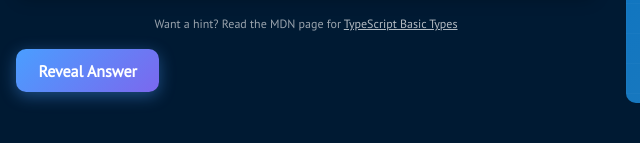
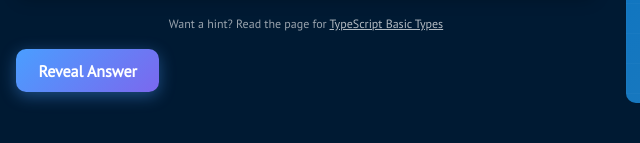
Before and after one commit to BogieBogard/ts, a plain HTML site: page index.html in a window 1280 px wide. Shown: the part 537-680 px from the top of the page, 14-654 px from the left. Drawn offline with nearby package versions, Linux system fonts and the light colour scheme.

Commit message:
hint text change

```diff
--- a/index.html
+++ b/index.html
@@ -46,7 +46,9 @@
     <p id="instructions"></p>
     <div id="editor">
       <div id="css">
-        <div class="line-numbers">1<br>2<br>3<br>4<br>5<br>6<br>7<br>8<br>9<br>10<br>11<br>12<br>13<br>14<br>15<br>16<br>17<br>18<br>19<br>20<br>21<br>22<br>23<br>24<br>25<br>26<br>27<br>28<br>29<br>30</div>
+        <div class="line-numbers">
+          1<br>2<br>3<br>4<br>5<br>6<br>7<br>8<br>9<br>10<br>11<br>12<br>13<br>14<br>15<br>16<br>17<br>18<br>19<br>20<br>21<br>22<br>23<br>24<br>25<br>26<br>27<br>28<br>29<br>30
+        </div>
         <pre id="before"></pre>
         <div class="code-wrapper">
           <div id="code-highlight" class="code-highlight"></div>
@@ -59,7 +61,7 @@
     </div>
 
     <div class="credits" style="margin-bottom: 1rem;">
-      <span id="gridGarden" class="translate">Want a hint? Read the MDN page for </span> <a id="mdnLink" href="#"
+      <span id="gridGarden" class="translate">Want a hint? Read the page for </span> <a id="mdnLink" href="#"
         target="_blank"></a>
     </div>
     <div class="solution-section" style="margin-bottom: 1rem;">
--- a/js/messages.js
+++ b/js/messages.js
@@ -440,7 +440,7 @@ var messages = {
     'yo': 'Ṣé o dájú pé o fẹ́ tún ìṣeré náà ṣe?\n\nGbogbo ìtẹ̀sí ìṣeré rẹ̀ tí a fipamọ́ yóò sọnù, a ó sì rán ọ lọ sí ìbẹ̀rẹ̀ ìṣeré.',
   },
   gridGarden: {
-    'en': 'Want a hint? Read the MDN page for ',
+    'en': 'Want a hint? Read the page for ',
     'af': 'Wil jy \'n wenk hê? Lees die MDN-bladsy vir ',
     'gj': 'શું તમને સંકેત જોઈએ છે? માટે MDN પૃષ્ઠ વાંચો ',
     'he': 'רוצה רמז? קרא את דף ה-MDN עבור ',
@@ -637,7 +637,7 @@ var messages = {
     'np': 'बन्द',
     'my': 'ပိတ်ထားသည်',
     'yo': 'Paà',
- },
+  },
   labelColorblindOn: {
     'en': 'On',
     'af': 'Aan',
```
